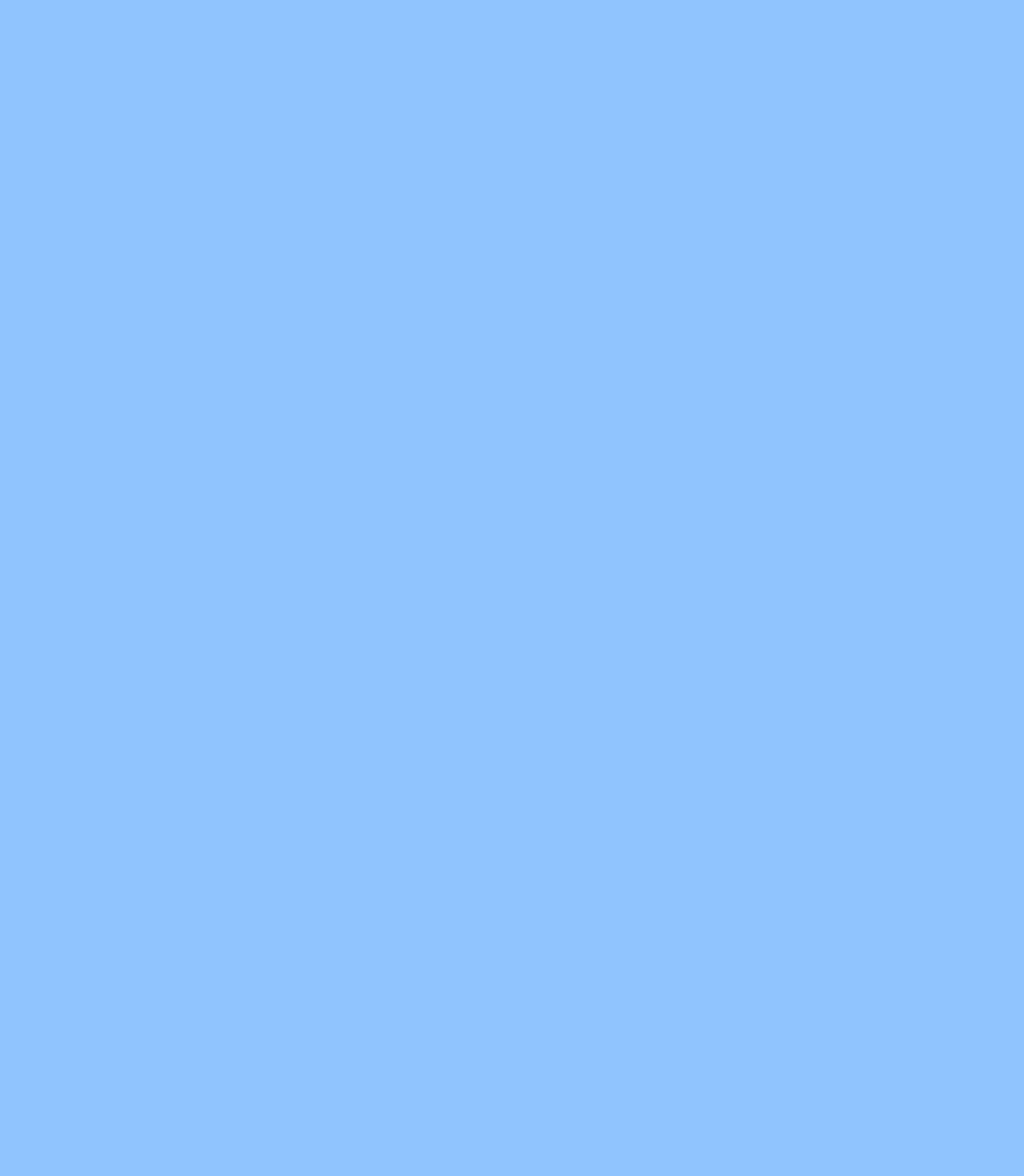
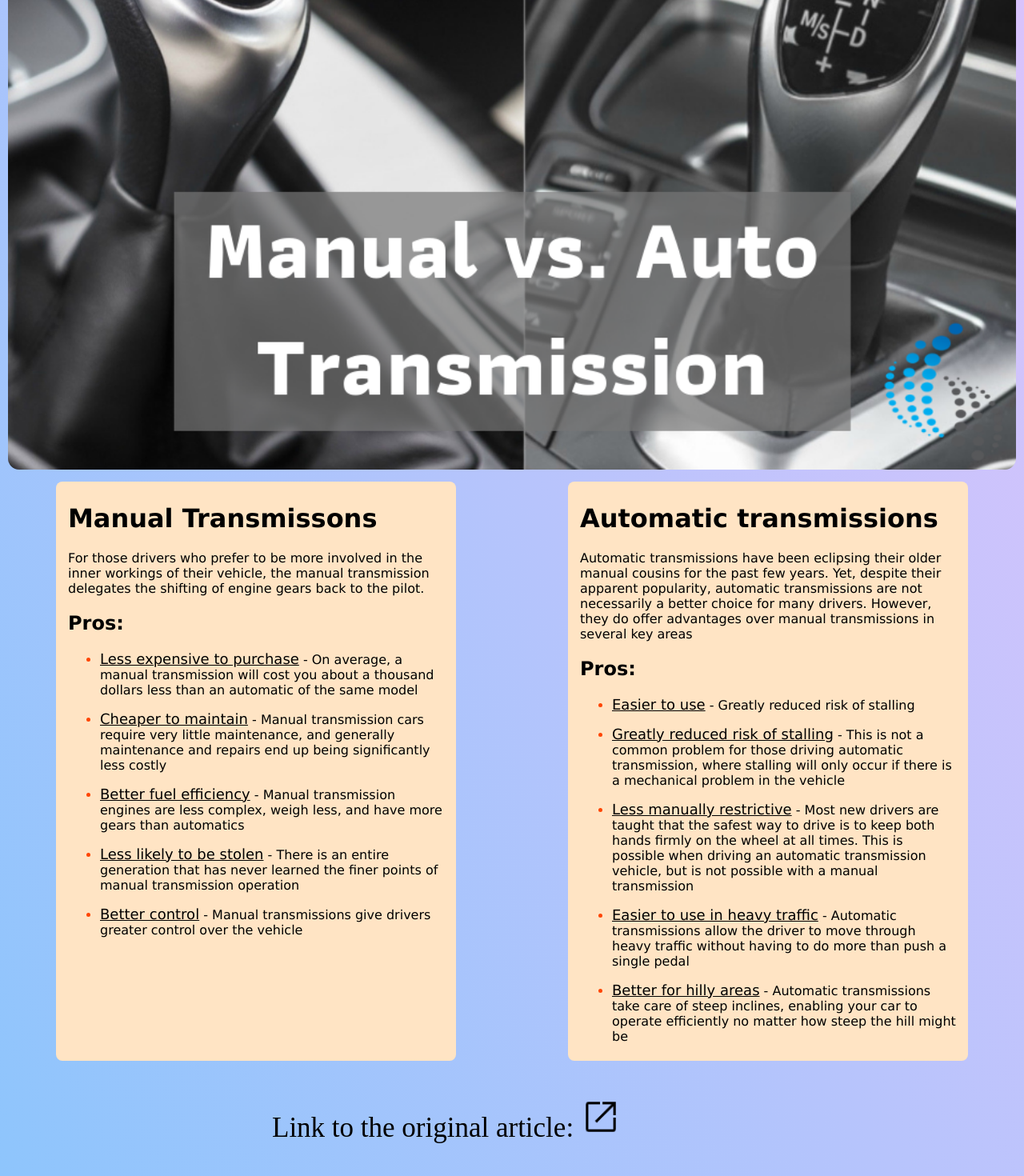
Before and after one commit to GiorgiiLazi/news-site, a Vue app: page /cars in a window 1280 px wide. Before the commit this address had no page. Shown: the part 327-1797 px from the top of the page at 80% size. Before the commit the page ends 800 px from the top, so only its background shows below. Built offline with nearby package versions, Linux system fonts and the light colour scheme.

Commit message:
Added article about transmissions

```diff
--- a/src/components/Cars.vue
+++ b/src/components/Cars.vue
@@ -0,0 +1,119 @@
+<template>
+  <Navbar/>
+    <div class="pic">
+    <img  src="@/assets/Transmission.png" alt="">
+    </div>
+
+    <div class="box">
+        <div class="box-one">
+            <h1>Manual Transmissons</h1>
+            <p>For those drivers who prefer to be more involved in the inner workings of their vehicle, the manual transmission delegates the shifting of engine gears back to the pilot.</p>
+            <h2>Pros:</h2>
+            <ul>
+                <li><p><span>Less expensive to purchase</span> - On average, a manual transmission will cost you about a thousand dollars less than an automatic of the same model</p></li>
+                <li><p><span>Cheaper to maintain</span> - Manual transmission cars require very little maintenance, and generally maintenance and repairs end up being significantly less costly</p></li>
+                <li><p><span>Better fuel efficiency</span> - Manual transmission engines are less complex, weigh less, and have more gears than automatics</p></li>
+                <li><p><span>Less likely to be stolen</span> - There is an entire generation that has never learned the finer points of manual transmission operation</p></li>
+                <li><p><span>Better control</span> - Manual transmissions give drivers greater control over the vehicle</p></li>
+            </ul>
+        </div>
+        <div class="box-two">
+            <h1>Automatic transmissions</h1>
+            <p>Automatic transmissions have been eclipsing their older manual cousins for the past few years. Yet, despite their apparent popularity, automatic transmissions are not necessarily a better choice for many drivers. However, they do offer advantages over manual transmissions in several key areas</p>
+            <h2>Pros:</h2>
+            <ul>
+                <li><p><span>Easier to use</span> - Greatly reduced risk of stalling</p></li>
+                <li><p><span>Greatly reduced risk of stalling</span> - This is not a common problem for those driving automatic transmission, where stalling will only occur if there is a mechanical problem in the vehicle</p></li>
+                <li><p><span>Less manually restrictive</span> - Most new drivers are taught that the safest way to drive is to keep both hands firmly on the wheel at all times. This is possible when driving an automatic transmission vehicle, but is not possible with a manual transmission</p></li>
+                <li><p><span>Easier to use in heavy traffic</span> - Automatic transmissions allow the driver to move through heavy traffic without having to do more than push a single pedal</p></li>
+                <li><p><span>Better for hilly areas</span> - Automatic transmissions take care of steep inclines, enabling your car to operate efficiently no matter how steep the hill might be</p></li>
+            </ul>
+        </div>
+    </div>
+
+    <div class="link">
+        <a href="https://www.simplifiedinsurance.net/post/manual-vs-auto-transmission">Link to the original article: <img src="@/assets/link.png" alt=""></a>
+    </div>
+
+
+</template>
+
+<script>
+import Navbar from '../components/Navbar.vue'
+export default {
+    name: 'lego',
+    components: {Navbar}
+
+}
+</script>
+
+<style scoped>
+.pic{
+    margin: 10px;
+    display: flex;
+    align-items: center;
+    justify-content: center;
+}
+.pic img{
+    border-radius: 14px;
+    width: 100%;
+}
+.box{
+    display: flex;
+    justify-content: space-around;
+    text-align: left;
+}
+.box-one, .box-two{
+    font-family: Verdana;
+    background-color:bisque;
+    border-radius: 8px;
+    max-width: 500px;
+    height: auto;
+    margin: 5px;
+    padding: 5px 15px;
+}
+.box-one p span, .box-two p span{
+    text-decoration: underline;
+    font-size: 18px;
+}
+.box-one ul li::marker{
+    color:orangered;
+}
+.box-two ul li::marker{
+    color:orangered;
+}
+.link{
+    margin: 20px auto;
+    width: 50%;
+    padding: 20px;
+    font-size: 35px;
+}
+.link a{
+    text-decoration: none;
+    color: black;
+}
+.link a img{
+    width: 50px;
+}
+.link a img:hover{
+    width: 1.5em;
+}
+
+@media only screen and (max-width: 500px){
+    .box{
+    display: grid;
+    grid-template-columns: repeat(5fr, auto);
+    grid-template-rows: repeat(12fr, auto) ;
+    }
+    .box-one{
+        grid-column: 1/-1;
+        grid-row: 1/6;
+    }
+    .box-two{
+        grid-column: 1/-1;
+        grid-row: 6/13;
+    }
+}
+
+
+</style>
--- a/src/components/Lego.vue
+++ b/src/components/Lego.vue
@@ -28,7 +28,7 @@
     <hr>
     <div class="link">
         <a href="https://www.britannica.com/topic/LEGO">Link to the original article: <img src="@/assets/link.png" alt=""></a>
-        </div>
+    </div>
 </template>
 
 <script>
@@ -65,7 +65,7 @@ hr{
     background-color: chocolate;
     max-width: 800px;
     height: auto;
-    font-size: 34px;
+    font-size: 25px;
     border-radius: 40px;
 }
 .link{
--- a/src/components/SectionOne.vue
+++ b/src/components/SectionOne.vue
@@ -16,8 +16,8 @@
         <div class="right-panel">
             <h1>New</h1>
             <div>
-                <router-link :to="{name: 'home'}" class="title-one">Manual vs automatic car transmissions</router-link>
-                <router-link :to="{name: 'home'}" class="title-two">Take a few moments and familiarise yourself with the benefits associated with the two different kinds of transmission</router-link>
+                <router-link :to="{name: 'cars'}" class="title-one">Manual vs automatic car transmissions</router-link>
+                <router-link :to="{name: 'cars'}" class="title-two">Take a few moments and familiarise yourself with the benefits associated with the two different kinds of transmission</router-link>
             </div>
             <hr>
             <div>
@@ -83,6 +83,7 @@ body{
     width: 100%;
     grid-column: 1/3;
     grid-row: 1/4;
+    border-radius: 8px;
 }
 .bold-statement{
     margin: 0 5px;
@@ -129,7 +130,8 @@ body{
 .right-panel{
     text-align:center;
     font-family: Calibri;
-    background-color:rgb(14, 1, 27)
+    background-color:rgb(14, 1, 27);
+    border-radius: 8px;
 }
 .right-panel h1{
     display: flex;
@@ -140,6 +142,12 @@ body{
 .right-panel h5{
     color:chocolate;
     margin: 0 0 10px 0px;
+}
+.right-panel div .title-one{
+    text-align: center;
+}
+.right-panel div .title-two{
+    text-align: left;
 }
 .title-one{
     display: block;
@@ -162,6 +170,7 @@ hr{
 .right-panel img{
     max-width: 130px;
     margin: 30px 0;
+    border-radius: 8px;
 }
 
 @media only screen and (max-width: 600px){
--- a/src/router/index.js
+++ b/src/router/index.js
@@ -2,6 +2,7 @@ import { createRouter, createWebHistory } from 'vue-router'
 import HomeView from '../views/HomeView.vue'
 import Contacts from '../views/Contacts.vue'
 import Lego from '../components/Lego.vue'
+import Cars from '../components/Cars.vue'
 
 const routes = [
   {
@@ -26,6 +27,11 @@ const routes = [
     path: '/lego',
     name: 'lego',
     component: Lego
+  },
+  {
+    path: '/cars',
+    name: 'cars',
+    component: Cars
   }
 ]
 
--- a/src/views/AboutView.vue
+++ b/src/views/AboutView.vue
@@ -9,7 +9,7 @@
         <p><router-link :to="{name: 'home'}">L. news</router-link> website is a portfolio projects, a single page application. The purpose of this website is to show its developer's skills in CSS grid, CSS flex, Vue framework, and HTML.</p>
         <br>
         <br>
-        <p>All articles on this website are open-source, links are provided, no copyright infringment is intended.</p>
+        <p>All articles on this website are open-source and links are provided. No copyright infringment is intended.</p>
 
       </div>
       <div class="box-two">
@@ -39,6 +39,7 @@ export default {
   grid-column: 1;
   grid-row: 1/-1;
   color: white;
+  margin: 20px 0;
 }
 .box-one h1{
   text-align: center;
@@ -51,7 +52,9 @@ export default {
 }
 .box-one p a{
   font-size:34px;
+  font-family: Georgia;
   text-decoration:underline;
+  text-decoration-thickness: 1.5px;
   color: white;
 }
 .box-two{
@@ -66,7 +69,7 @@ hr{
   border-radius: 4px;
   margin: 20px 20px ;
 }
-@media only screen and (max-width:600px){
+@media only screen and (max-width:800px){
   .box-one{
     grid-column: 1/-1;
     grid-row: 4/13;
```
Also changed, not shown: src/assets/Transmission.png (added).
